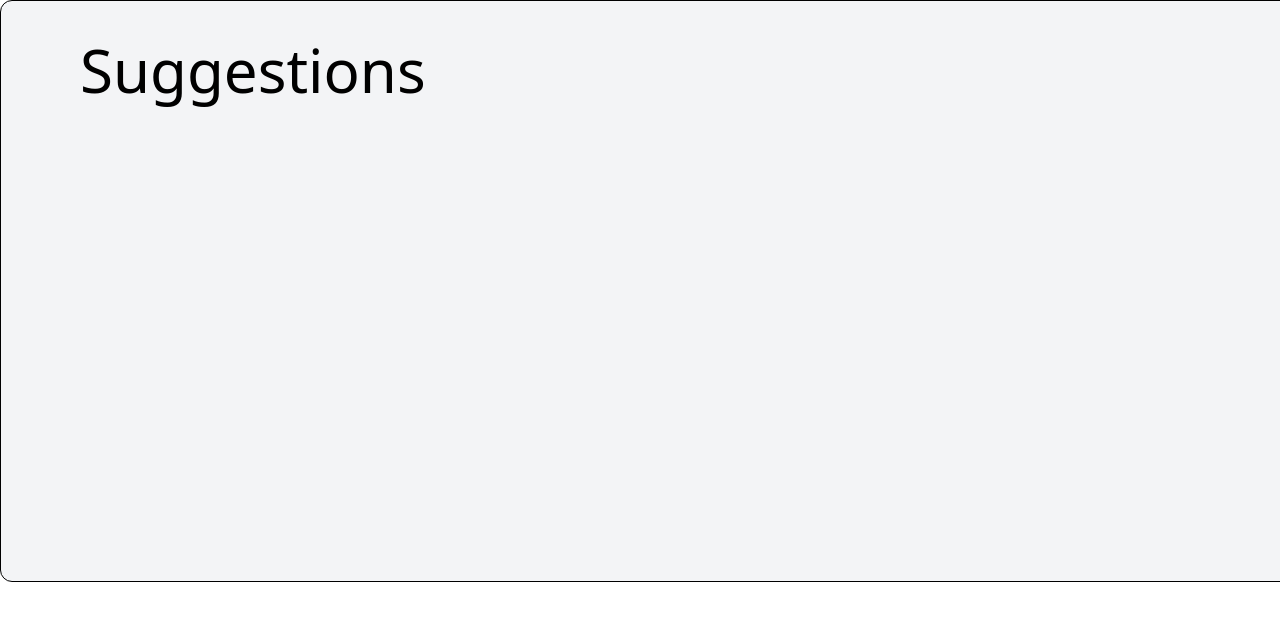
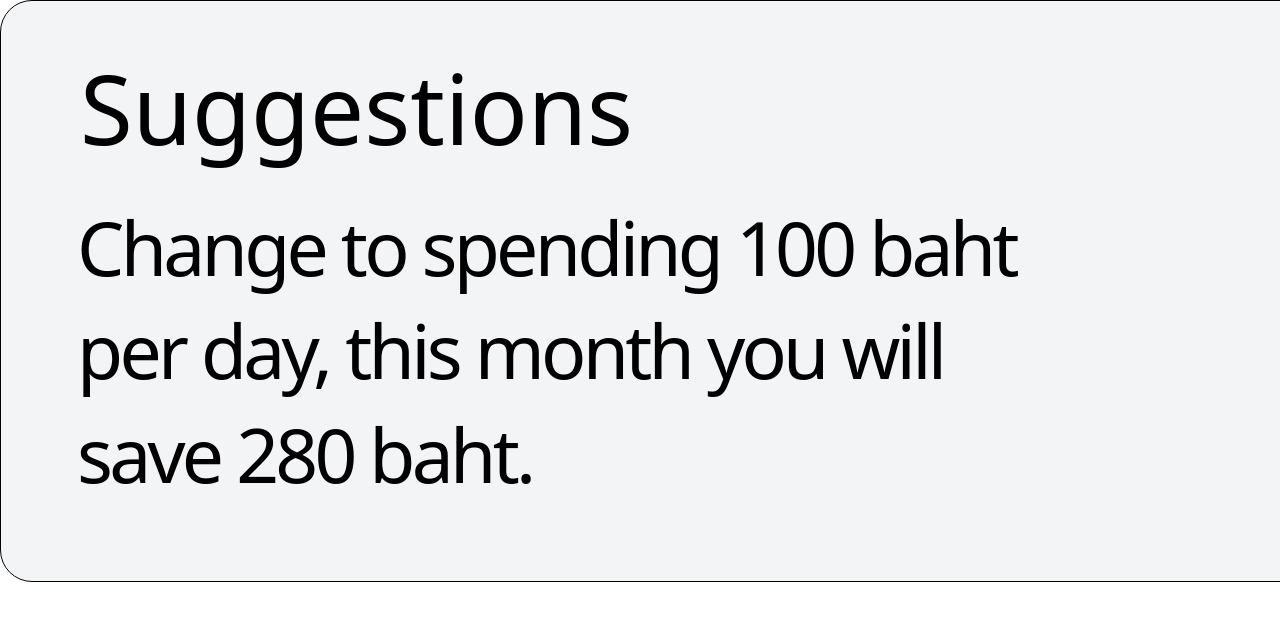
Before and after one commit to pear603/InnovationApp, a React (Vite) app: page / in a window 1280 px wide. Shown: the top 620 px of the page. Built offline with nearby package versions, Linux system fonts and the light colour scheme.

Commit message:
Finished Suggestion Box

```diff
--- a/src/components/SuggestionBox.jsx
+++ b/src/components/SuggestionBox.jsx
@@ -4,11 +4,13 @@
     return (
     <>
     <div className="flex justify-center items-center w-322 h-137
-    box-content border-1 p-4 rounded-xl bg-gray-100">
-       <h1 className="absolute top-0 left-0 pl-20 pt-10 text-6xl">
+    box-content border-1 p-4 rounded-4xl bg-gray-100">
+       <h1 className="absolute top-0 left-0 pl-20 pt-15 text-8xl">
         Suggestions
        </h1>
-
+       <h2 className="text-[75px] pl-15 pt-30 pr-60 tracking-tighter leading-snug ">
+        Change to spending 100 baht per day, this month you will save 280 baht.
+       </h2>
     </div>
     </>
     );
```
